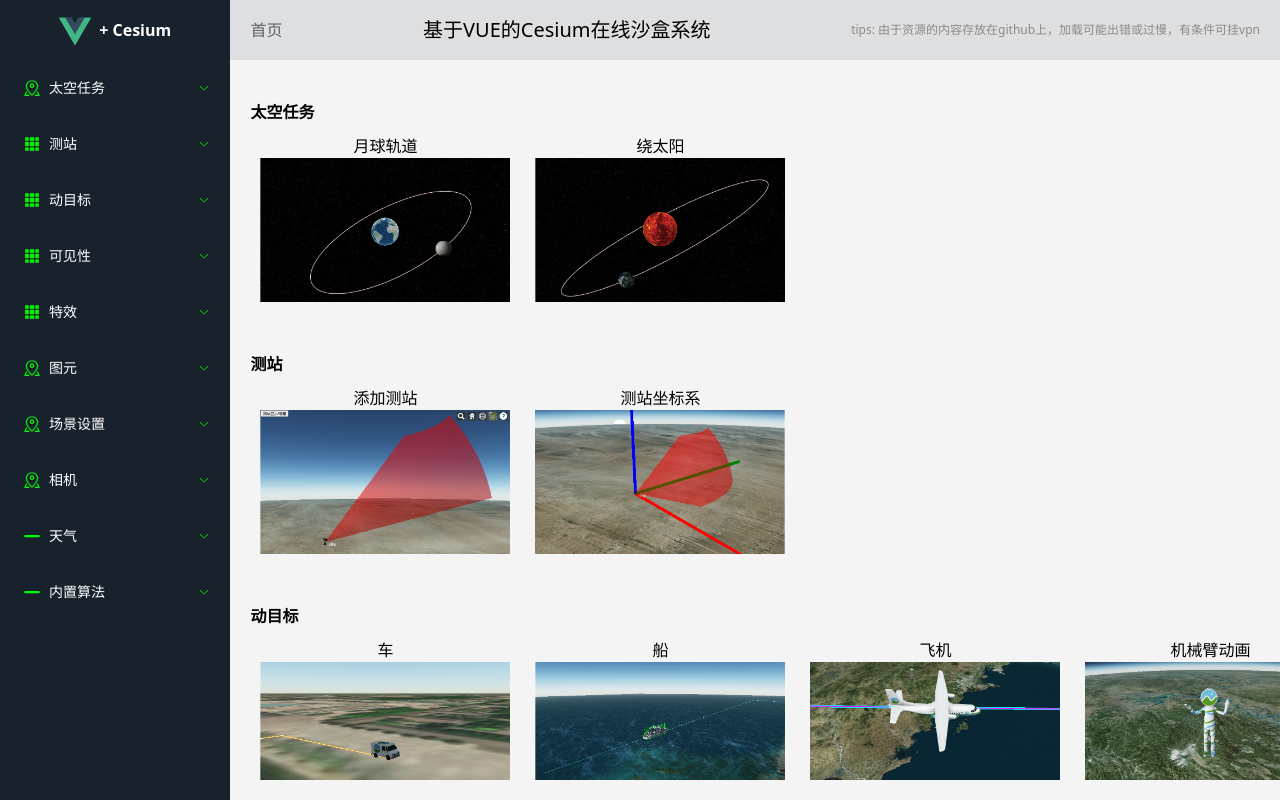
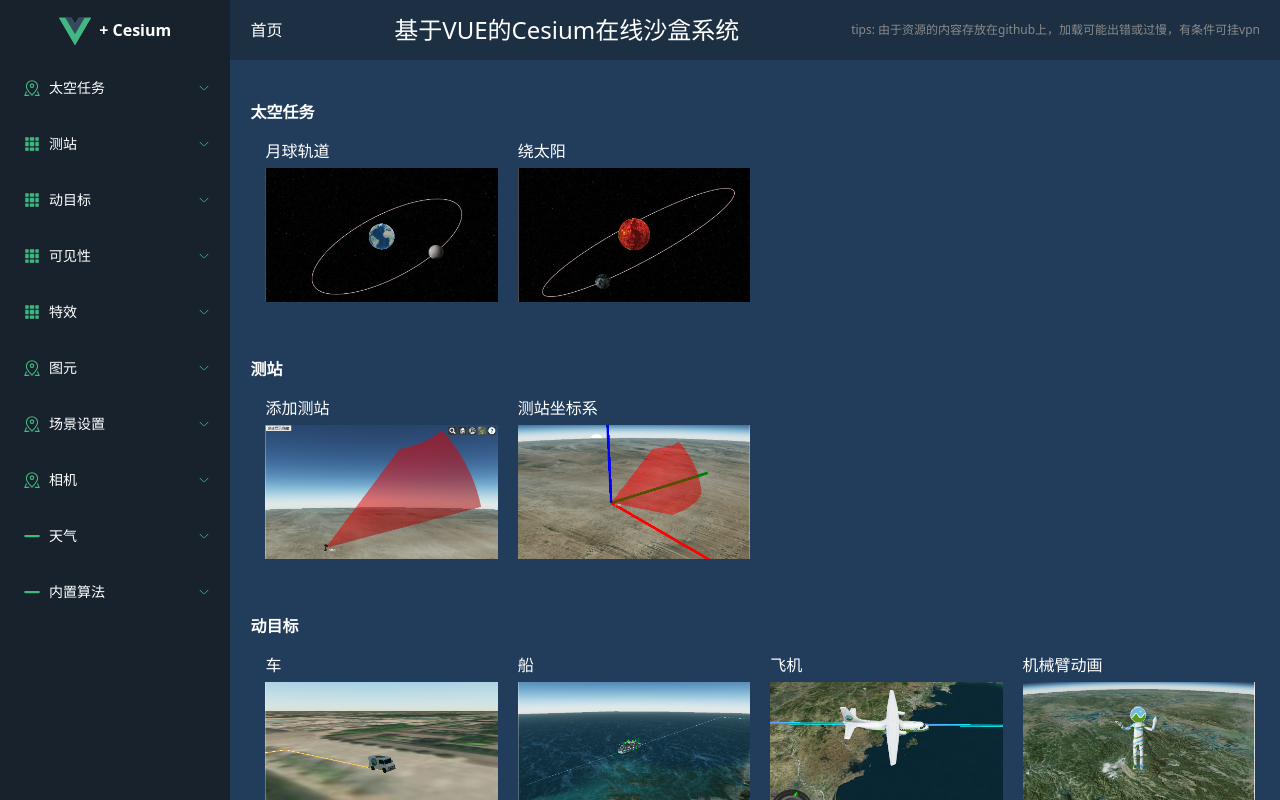
Before and after one commit to JinLinC0/Project-CesiumFrame, a Vue app: page / in a window 1280 px wide. Built offline with nearby package versions, Linux system fonts and the light colour scheme.

Commit message:
update：首页主内容样式的修改

```diff
--- a/src/AppLayout.vue
+++ b/src/AppLayout.vue
@@ -37,7 +37,13 @@ const handleCollapseUpdate = (newCollapseState) => {
   width: 75%;
 }
 .el-main{
-  background-color: #f4f4f5;
+  background-color: rgb(33.2, 61.4, 90.5);
   padding-right: 0;
+  padding-left: 20;
+  padding-top: 5;
+  padding-bottom: 0;
+  height: 100%;
+  width: 100%;
+  overflow: hidden;
 }
 </style>
--- a/src/components/AsideMenuBar.vue
+++ b/src/components/AsideMenuBar.vue
@@ -248,10 +248,10 @@ $collapsed-width: 60px;
             .el-sub-menu {
                 :deep(.el-sub-menu__title) {
                     span {
-                        color: #fff;
+                        color: rgb(255, 255, 255);
                     }
                     .el-icon {
-                        color: #00ff00;
+                        color: rgb(64, 184, 130);
                     }
                 }
             }
--- a/src/components/HeaderMenuBar.vue
+++ b/src/components/HeaderMenuBar.vue
@@ -1,15 +1,17 @@
 <template>
-    <el-header style="display: flex; align-items: center;">
+    <el-header style="display: flex; align-items: center; background-color: rgb(28.8, 47.6, 67)">
         <!-- <el-icon @click="toggleCollapse">
             <Expand v-show="isCollapse" />
             <Fold v-show="!isCollapse" />
         </el-icon> -->
         <el-breadcrumb separator="/">
-            <el-breadcrumb-item :to="{ path: '/' }" class="text-base">首页</el-breadcrumb-item>
+            <el-breadcrumb-item :to="{ path: '/' }" class="text-base">
+                <span style="color: rgb(255, 255, 255);">首页</span>
+            </el-breadcrumb-item>
         </el-breadcrumb>
 
         <div style="flex: 1; text-align: center;">
-            <span style="font-size: 20px;">基于VUE的Cesium在线沙盒系统</span>
+            <span style="font-size: 24px; color: rgb(255, 255, 255);">基于VUE的Cesium在线沙盒系统</span>
         </div>
 
         <span class="text-xs" style="color: #8a8a8a">tips: 由于资源的内容存放在github上，加载可能出错或过慢，有条件可挂vpn</span>
--- a/src/views/indexView.vue
+++ b/src/views/indexView.vue
@@ -2,90 +2,92 @@
     <div class="app-continer">
         <div class="mt-5">
             <span class="text-base font-bold">太空任务</span>
-            <div style="overflow-y: auto" class="container">
-                <div v-for="item in elementSpaceMissions" :key="item.id" @click="indexBtn(item.title)" class="item-container">
-                    <div :id="item.title">{{item.title}}</div>
+            <div class="flex-container">
+                <div v-for="item in elementSpaceMissions" :key="item.id" @click="indexBtn(item.title)"
+                    class="flex-item">
+                    <div :id="item.title">{{ item.title }}</div>
                     <img :src="item.pngUrl" width="250">
                 </div>
             </div>
         </div>
         <div class="mt-10">
             <span class="text-base font-bold">测站</span>
-            <div style="overflow-y: auto" class="container">
-                <div v-for="item in elementStation" :key="item.id" @click="indexBtn(item.title)" class="item-container">
-                    <div :id="item.title">{{item.title}}</div>
+            <div class="flex-container">
+                <div v-for="item in elementStation" :key="item.id" @click="indexBtn(item.title)" class="flex-item">
+                    <div :id="item.title">{{ item.title }}</div>
                     <img :src="item.pngUrl" width="250">
                 </div>
             </div>
         </div>
         <div class="mt-10">
             <span class="text-base font-bold">动目标</span>
-            <div style="overflow-y: auto" class="container">
-                <div v-for="item in elementMoving" :key="item.id" @click="indexBtn(item.title)" class="item-container">
-                    <div :id="item.title">{{item.title}}</div>
+            <div class="flex-container">
+                <div v-for="item in elementMoving" :key="item.id" @click="indexBtn(item.title)" class="flex-item">
+                    <div :id="item.title">{{ item.title }}</div>
                     <img :src="item.pngUrl" width="250">
                 </div>
             </div>
         </div>
         <div class="mt-10">
             <span class="text-base font-bold">可见性</span>
-            <div style="overflow-y: auto" class="container">
-                <div v-for="item in elementVisible" :key="item.id" @click="indexBtn(item.title)" class="item-container">
-                    <div :id="item.title">{{item.title}}</div>
+            <div class="flex-container">
+                <div v-for="item in elementVisible" :key="item.id" @click="indexBtn(item.title)" class="flex-item">
+                    <div :id="item.title">{{ item.title }}</div>
                     <img :src="item.pngUrl" width="250">
                 </div>
             </div>
         </div>
         <div class="mt-10">
             <span class="text-base font-bold">特效</span>
-            <div style="overflow-y: auto" class="container">
-                <div v-for="item in elementSpecialEffect" :key="item.id" @click="indexBtn(item.title)" class="item-container">
-                    <div :id="item.title">{{item.title}}</div>
+            <div class="flex-container">
+                <div v-for="item in elementSpecialEffect" :key="item.id" @click="indexBtn(item.title)"
+                    class="flex-item">
+                    <div :id="item.title">{{ item.title }}</div>
                     <img :src="item.pngUrl" width="250">
                 </div>
             </div>
         </div>
         <div class="mt-10">
             <span class="text-base font-bold">图元</span>
-            <div style="overflow-y: auto" class="container">
-                <div v-for="item in elementGraphic" :key="item.id" @click="indexBtn(item.title)" class="item-container">
-                    <div :id="item.title">{{item.title}}</div>
+            <div class="flex-container">
+                <div v-for="item in elementGraphic" :key="item.id" @click="indexBtn(item.title)" class="flex-item">
+                    <div :id="item.title">{{ item.title }}</div>
                     <img :src="item.pngUrl" width="250">
                 </div>
             </div>
         </div>
         <div class="mt-10">
             <span class="text-base font-bold">场景设置</span>
-            <div style="overflow-y: auto" class="container">
-                <div v-for="item in elementSceneSet" :key="item.id" @click="indexBtn(item.title)" class="item-container">
-                    <div :id="item.title">{{item.title}}</div>
+            <div class="flex-container">
+                <div v-for="item in elementSceneSet" :key="item.id" @click="indexBtn(item.title)" class="flex-item">
+                    <div :id="item.title">{{ item.title }}</div>
                     <img :src="item.pngUrl" width="250">
                 </div>
             </div>
         </div>
         <div class="mt-10">
             <span class="text-base font-bold">相机</span>
-            <div style="overflow-y: auto" class="container">
-                <div v-for="item in elementCamera" :key="item.id" @click="indexBtn(item.title)" class="item-container">
-                    <div :id="item.title">{{item.title}}</div>
+            <div class="flex-container">
+                <div v-for="item in elementCamera" :key="item.id" @click="indexBtn(item.title)" class="flex-item">
+                    <div :id="item.title">{{ item.title }}</div>
                     <img :src="item.pngUrl" width="250">
                 </div>
             </div>
         </div>
         <div class="mt-10">
             <span class="text-base font-bold">天气</span>
-            <div style="overflow-y: auto" class="container">
-                <div v-for="item in elementWeather" :key="item.id" @click="indexBtn(item.title)" class="item-container">
-                    <div :id="item.title">{{item.title}}</div>
+            <div class="flex-container">
+                <div v-for="item in elementWeather" :key="item.id" @click="indexBtn(item.title)" class="flex-item">
+                    <div :id="item.title">{{ item.title }}</div>
                     <img :src="item.pngUrl" width="250">
                 </div>
             </div>
         </div>
         <div class="mt-10">
             <span class="text-base font-bold">内置算法</span>
-            <div style="overflow-y: auto" class="container">
-                <div v-for="item in elementAlgorithm" :key="item.id" @click="indexBtn(item.title)" class="item-container">
-                    <div :id="item.title">{{item.title}}</div>
+            <div class="flex-container">
+                <div v-for="item in elementAlgorithm" :key="item.id" @click="indexBtn(item.title)" class="flex-item">
+                    <div :id="item.title">{{ item.title }}</div>
                     <img :src="item.pngUrl" width="250">
                 </div>
             </div>
@@ -128,27 +130,106 @@ function indexBtn(id) {
 }
 </script>
 
-<style lang="scss" scoped>
-.app-continer{
-    width: 100vw;
-    height: 100vh;
+<!-- <style lang="scss" scoped>
+.app-continer {
+    width: 100%;
+    height: 100%;
+
+    div {
+        width: 100%;
+        height: 100%;
+
+        .text-base {
+            color: rgb(255, 255, 255);
         }
-.container {
+
+        .flex-container {
+            background-color: rgb(33.2, 61.4, 90.5);
             display: flex;
             flex-wrap: wrap;
-  gap: 5px;
+            /* 允许换行 */
+            gap: 10px;
+
+            /* 元素间距（可选） */
+            .flex-item {
+                background-color: rgb(33.2, 61.4, 90.5);
+                flex: 1 0 calc(25% - 10px);
+                /* 3列，减去间距 */
+                min-width: 0;
+                /* 防止内容溢出（可选） */
+                box-sizing: border-box;
+                /* 确保 padding 不影响宽度计算 */
+                padding: 5px;
+                transition: background-color 0.3s;
+
+                div {
+                    color: rgb(255, 255, 255); // 明确设置项目标题为白色
                 }
 
-.item-container {
-  display: flex;
-  flex-direction: column;
-  align-items: center;
-  padding: 10px;
-  transition: background-color 0.3s; /* 添加过渡效果 */
+                img {
+                    margin-top: 5px;
+                    width: 100%;
+                }
 
                 &:hover {
-    background-color: #e9e7e7;
+                    background-color: rgb(42, 89, 137.5);
                     cursor: pointer;
                 }
             }
+        }
+    }
+}
+</style> -->
+
+
+<style lang="scss" scoped>
+.app-continer {
+    width: 100%;
+    height: 100%;
+
+    div {
+        width: 100%;
+        height: 100%;
+
+        .text-base {
+            color: rgb(255, 255, 255);
+        }
+
+        .flex-container {
+            background-color: rgb(33.2, 61.4, 90.5);
+            display: flex;
+            flex-wrap: wrap;
+            gap: 10px;
+            padding: 10px; /* 添加内边距 */
+
+            .flex-item {
+                background-color: rgb(33.2, 61.4, 90.5);
+                flex: 0 0 calc(25% - 10px); /* 固定宽度，不伸缩 */
+                max-width: calc(25% - 10px); /* 确保最大宽度不超过25% */
+                min-width: 0;
+                box-sizing: border-box;
+                padding: 5px;
+                transition: background-color 0.3s;
+
+                div {
+                    color: rgb(255, 255, 255);
+                    white-space: nowrap; /* 防止文字换行 */
+                    overflow: hidden;
+                    text-overflow: ellipsis; /* 文字过长显示省略号 */
+                }
+
+                img {
+                    margin-top: 5px;
+                    width: 100%;
+                    height: auto; /* 保持图片比例 */
+                }
+
+                &:hover {
+                    background-color: rgb(42, 89, 137.5);
+                    cursor: pointer;
+                }
+            }
+        }
+    }
+}
 </style>
```
Lines whose indentation alone changed are shown as unchanged.
